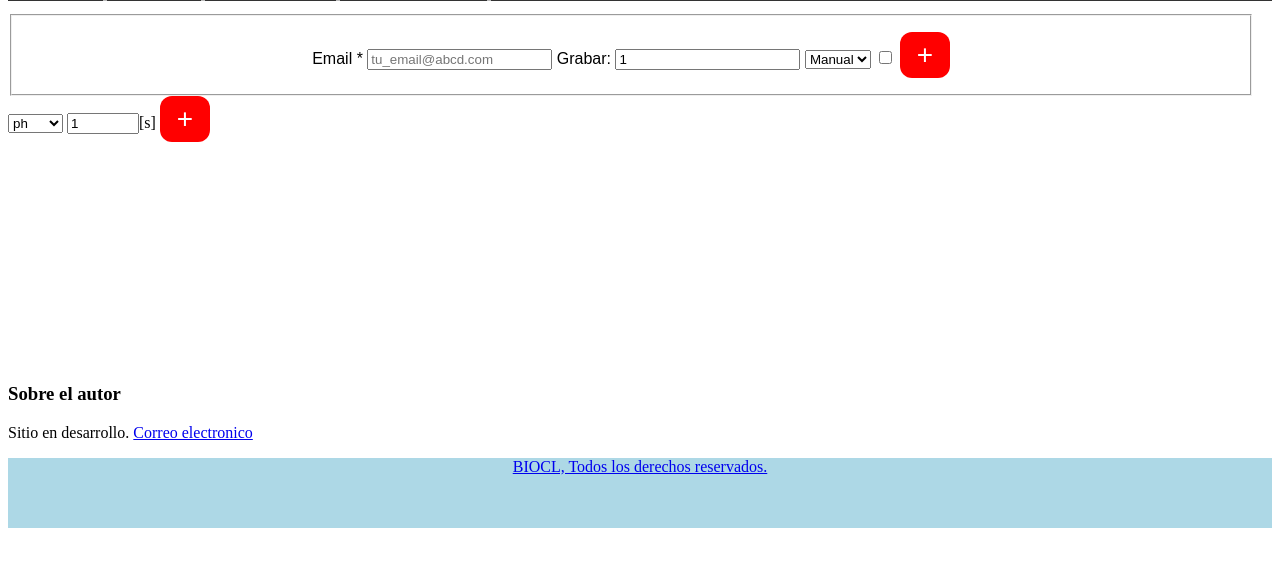
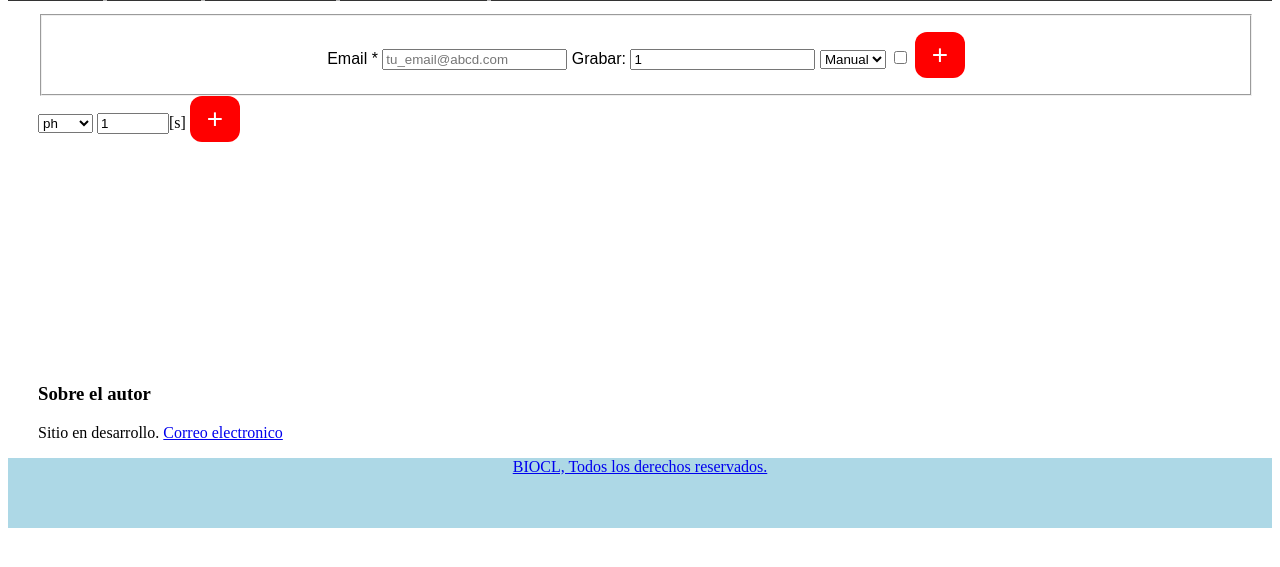
Before and after one commit to hooper2chile/biocl_system, a Flask app: page /dbase in a window 1280 px wide. Shown: the part 174-741 px from the top of the page. Run offline with Flask 2, Linux system fonts and the light colour scheme; parts of the project's set-up code (start-up, migrations or seed data) failed here and were passed over; some libraries are stand-ins or nearby versions.

Commit message:
pid html+

```diff
--- a/static/stylesheets/style.css
+++ b/static/stylesheets/style.css
@@ -258,7 +258,9 @@ fieldset {
 
 }
 
-
+.centrar{
+  margin-left: 30px;
+}
 
 .button {
     border-radius: 12px;
--- a/templates/base.html
+++ b/templates/base.html
@@ -26,6 +26,7 @@
       </ul>
     </nav>
 
+  <div class="centrar">
     <section>
       {% block content %}
 
@@ -36,6 +37,7 @@
                 <p> Sitio en desarrollo. <a href="mailto:felipe.hooper.c@gmail.com">Correo electronico </a></p>
         </aside>
     </section>
+  </div>
 
 
     <footer>
```
